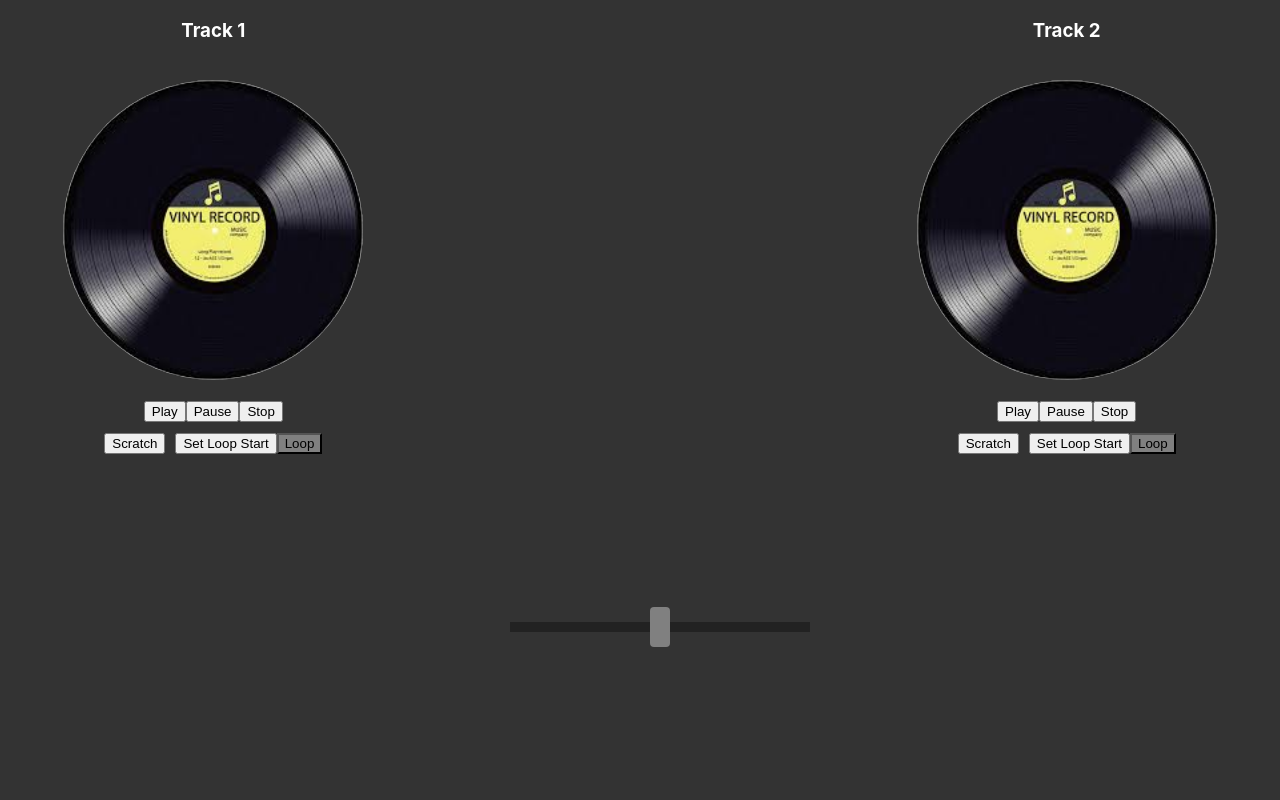
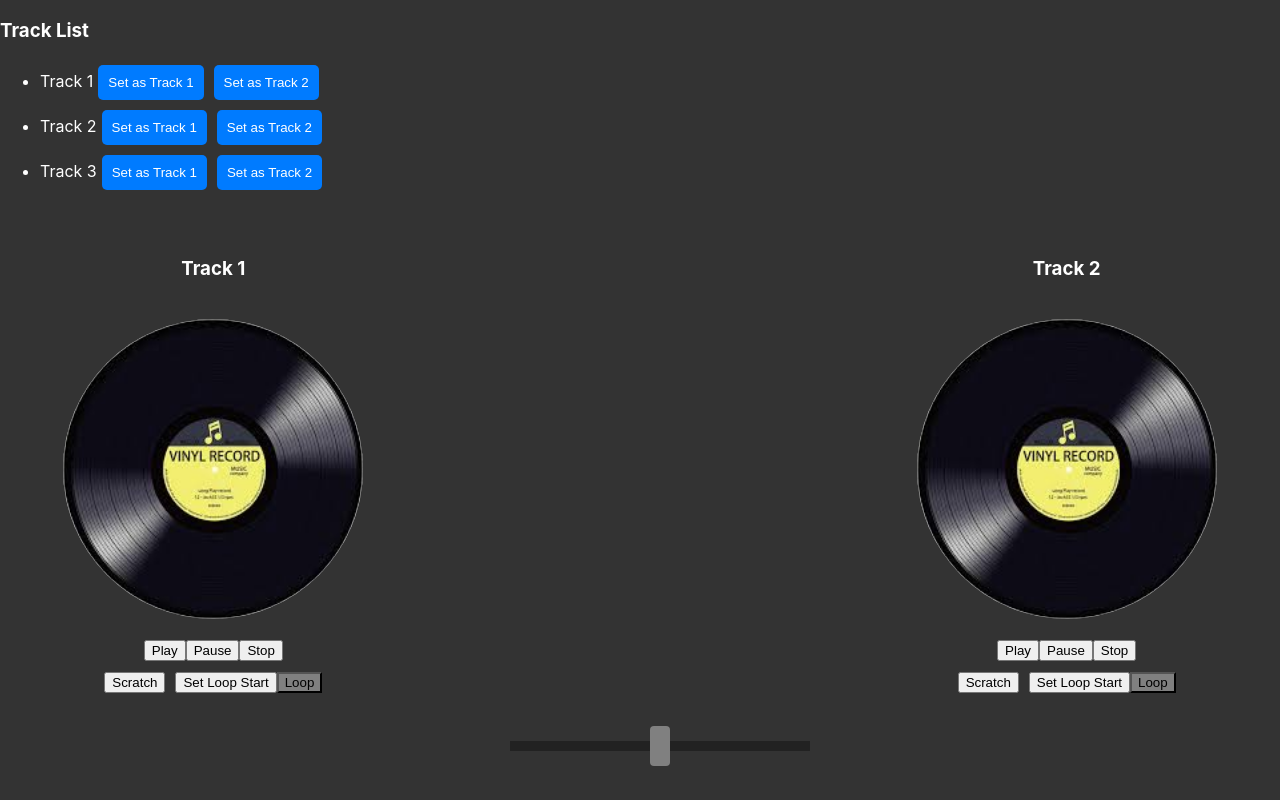
Before and after one commit to nneomaonochie/DJBoard, a React (Create React App) app: page / in a window 1280 px wide. Built offline with nearby package versions, Linux system fonts and the light colour scheme; no server answers.

Commit message:
set as track 1 and 2 on track list

```diff
--- a/src/App.css
+++ b/src/App.css
@@ -132,3 +132,17 @@
     transform: rotate(360deg);
   }
 }
+
+.track-list button {
+  background-color: #007bff;
+  color: white;
+  border: none;
+  padding: 10px;
+  margin: 5px;
+  cursor: pointer;
+  border-radius: 5px;
+}
+
+.track-list button:hover {
+  background-color: #0056b3;
+}
--- a/src/App.js
+++ b/src/App.js
@@ -1,30 +1,45 @@
-import React from 'react';
+import React, { useState } from 'react';
 import './App.css';
 import CrossFader from './components/CrossFader';
 import Scratching from './components/Scratching';
 import TrackDeck from './components/TrackDeck';
 import Looping from './components/Looping';
+import TrackList from './components/TrackList';
 import { Howl } from 'howler'; // Assuming you're using Howler.js for audio
 
 function App() {
-  // Initialize track1 and track2 with Howler.js
-  const track1 = {
+  const tracks = [
+    {
       title: 'Track 1',
       sound: new Howl({
         src: ['/audio/SexyBack.mp3'],
         volume: 1,
       }),
-  };
-
-  const track2 = {
+    },
+    {
       title: 'Track 2',
       sound: new Howl({
         src: ['/audio/weFoundLove.mp3'],
         volume: 1,
       }),
+    },
+    {
+      title: 'Track 3',
+      sound: new Howl({
+        src: ['/audio/anotherTrack.mp3'],
+        volume: 1,
+      }),
+    },
+  ];
+
+  const [selectedTracks, setSelectedTracks] = useState([tracks[0], tracks[1]]);
+
+  const handleSelectTrack = (track, index) => {
+    const updatedTracks = [...selectedTracks];
+    updatedTracks[index] = track;
+    setSelectedTracks(updatedTracks);
   };
 
-  // Initialize scratchbackSound with Howler.js
   const scratchbackSound = new Howl({
     src: ['audio/scratchback.mp3'],
     volume: 1,
@@ -32,21 +47,22 @@ function App() {
 
   return (
     <div className="dj-board">
+      <TrackList tracks={tracks} onSelectTrack={handleSelectTrack} />
       <div className="track-container left">
-        <TrackDeck track={track1} />
+        <TrackDeck track={selectedTracks[0]} />
         <div className="buttons-row">
-          <Scratching track={track1} scratchbackSound={scratchbackSound} />
-          <Looping track={track1} />
+          <Scratching track={selectedTracks[0]} scratchbackSound={scratchbackSound} />
+          <Looping track={selectedTracks[0]} />
         </div>
       </div>
       <div className="track-container right">
-        <TrackDeck track={track2} />
+        <TrackDeck track={selectedTracks[1]} />
         <div className="buttons-row">
-          <Scratching track={track2} scratchbackSound={scratchbackSound} />
-          <Looping track={track2} />
+          <Scratching track={selectedTracks[1]} scratchbackSound={scratchbackSound} />
+          <Looping track={selectedTracks[1]} />
         </div>
       </div>
-      <CrossFader className="crossfader" track1={track1} track2={track2} />
+      <CrossFader className="crossfader" track1={selectedTracks[0]} track2={selectedTracks[1]} />
     </div>
   );
 }
--- /dev/null
+++ b/src/components/TrackList.js
@@ -0,0 +1,20 @@
+import React from 'react';
+
+function TrackList({ tracks, onSelectTrack }) {
+  return (
+    <div className="track-list">
+      <h3>Track List</h3>
+      <ul>
+        {tracks.map((track, index) => (
+          <li key={index}>
+            {track.title}
+            <button onClick={() => onSelectTrack(track, 0)}>Set as Track 1</button>
+            <button onClick={() => onSelectTrack(track, 1)}>Set as Track 2</button>
+          </li>
+        ))}
+      </ul>
+    </div>
+  );
+}
+
+export default TrackList;
```
Lines whose indentation alone changed are shown as unchanged.
